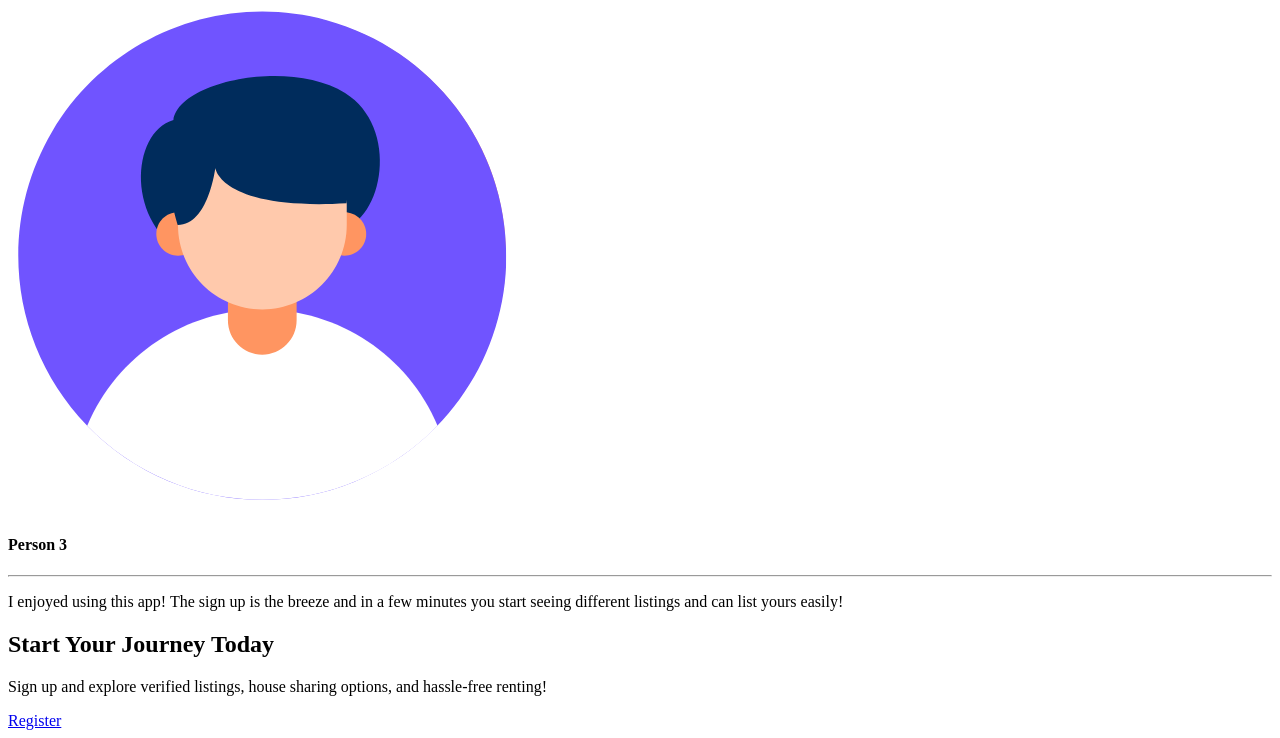
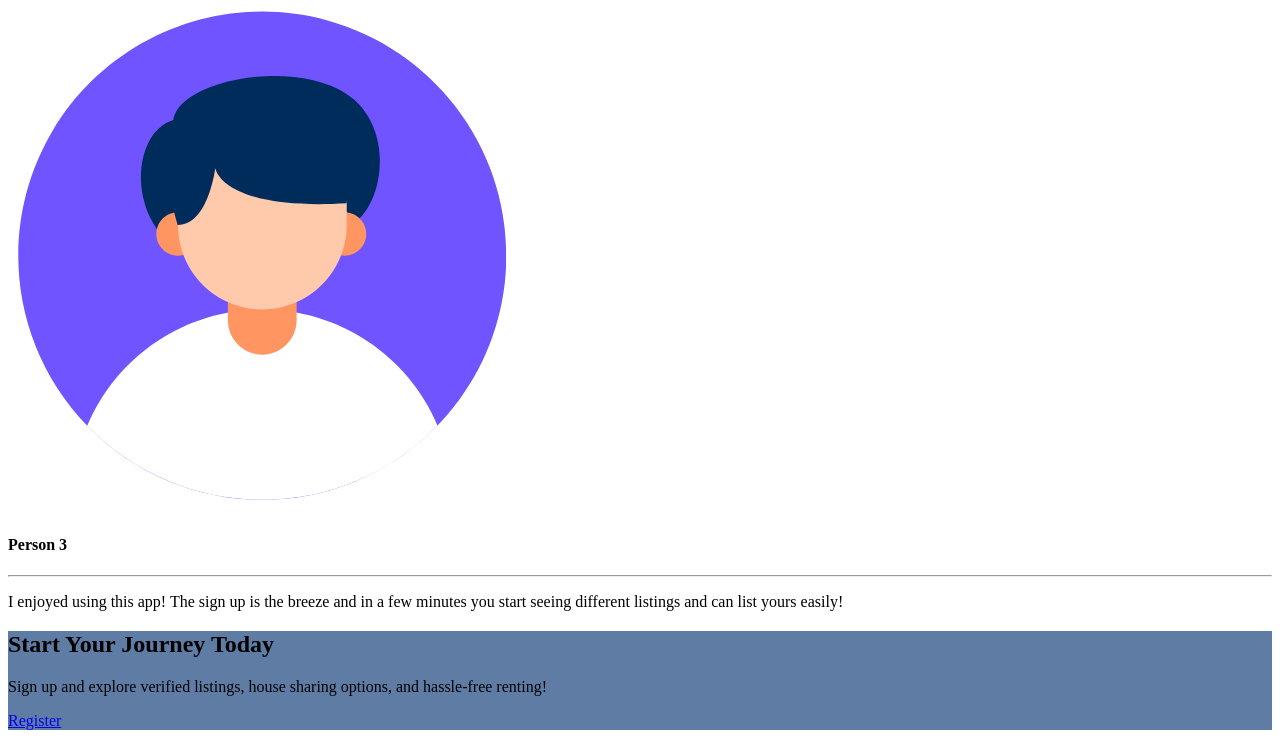
Before and after one commit to jdavidIP/Simple-Rentals, a Django app: page / in a window 1280 px wide. Shown: the part 4691-5429 px from the top of the page. Run offline with Django 5.2, Linux system fonts and the light colour scheme.

Commit message:
Small tweaks to some pages to match the color pallette

```diff
--- a/frontend/src/components/cards/RoommateCard.jsx
+++ b/frontend/src/components/cards/RoommateCard.jsx
@@ -65,7 +65,10 @@
 
         {/* Budget as Pill */}
         <div className="d-flex justify-content-center mb-3">
-          <span className="badge bg-primary px-3 py-2">
+          <span
+            className="badge px-3 py-2"
+            style={{ backgroundColor: "var(--denim-strong-blue)" }}
+          >
             💰 ${roommate.roommate_budget.toLocaleString()}
           </span>
         </div>
--- a/frontend/src/pages/group/GroupManage.jsx
+++ b/frontend/src/pages/group/GroupManage.jsx
@@ -106,7 +106,9 @@
         <Unauthorized />
       ) : (
         <>
-          <h2 className="groups-title">{group.name}</h2>
+          <h2 className="groups-title" style={{ color: "var(--wood-dark)" }}>
+            {group.name}
+          </h2>
           <p>
             <strong>Listing:</strong>{" "}
             {listing.unit_number && `${listing.unit_number}, `}
--- a/frontend/src/pages/util/NotFound.jsx
+++ b/frontend/src/pages/util/NotFound.jsx
@@ -23,7 +23,7 @@
 
       <div className="d-flex gap-3 flex-wrap justify-content-center">
         <button className="btn btn-primary" onClick={() => navigate("/")}>
-          🔙 Go Home
+          Go Home
         </button>
         <button
           className="btn btn-outline-secondary"
--- a/frontend/src/styles/forms.css
+++ b/frontend/src/styles/forms.css
@@ -60,7 +60,7 @@
   border-radius: 6px;
   font-size: 1rem;
   color: var(--wood-dark);
-  background-color: #f7f9fb; /* subtle denim-tinted bg */
+  background-color: white; /* subtle denim-tinted bg */
   transition: border-color 0.2s ease, box-shadow 0.2s ease;
 }
 
--- a/simpleRentals/marketplace/templates/home.html
+++ b/simpleRentals/marketplace/templates/home.html
@@ -253,7 +253,11 @@
       </div>
     </section>
 
-    <section id="start" class="text-center py-5 bg-primary text-white">
+    <section
+      id="start"
+      class="text-center py-5 text-white"
+      style="background-color: #5f7ca5"
+    >
       <div class="container">
         <h2>Start Your Journey Today</h2>
         <p>
```
